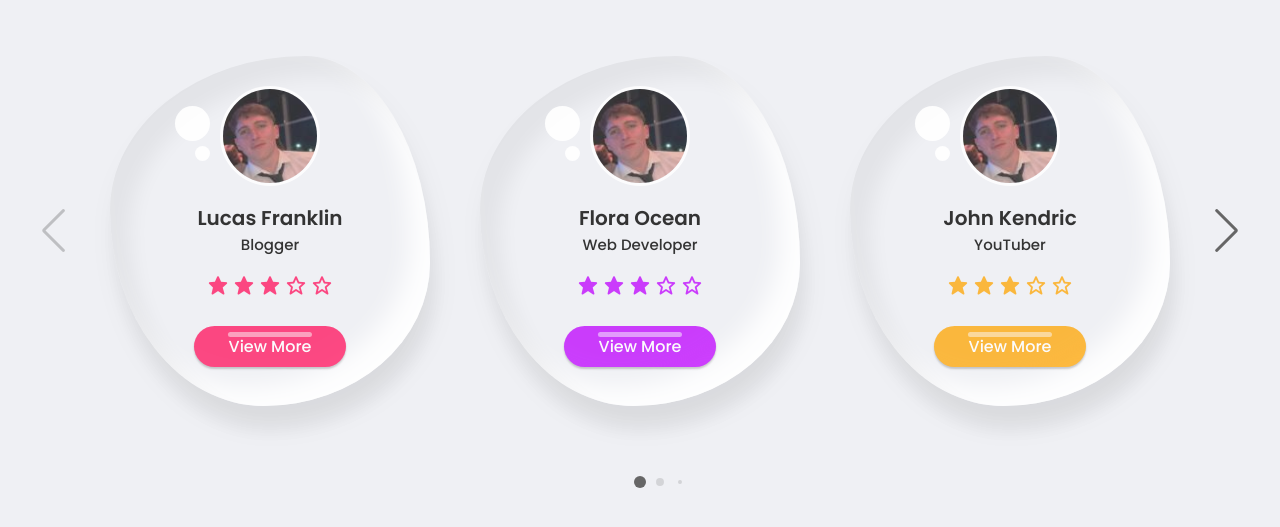
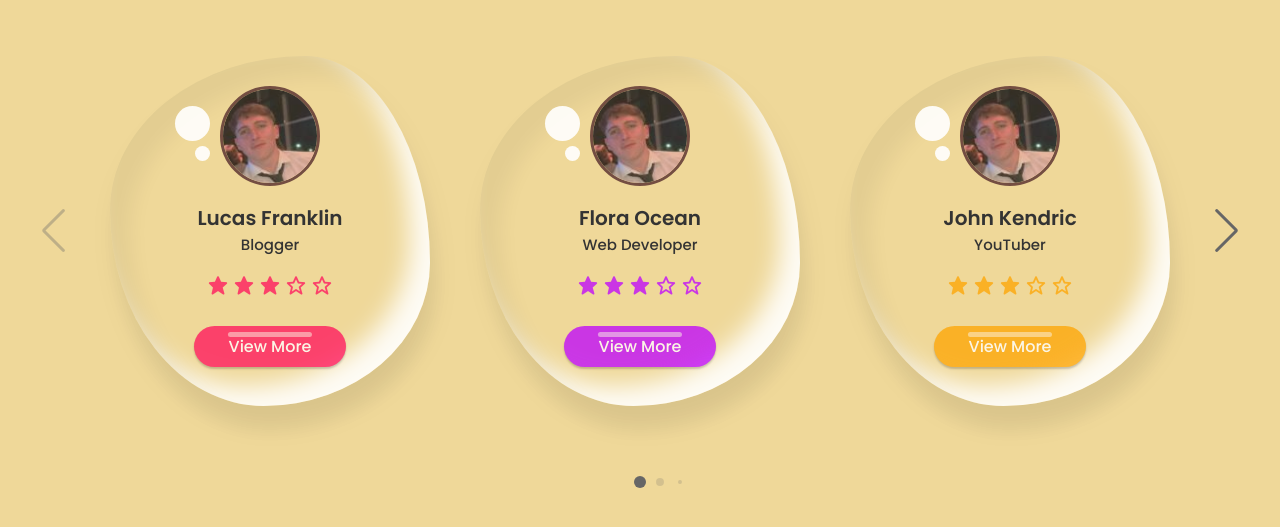
Before and after one commit to GonzaloMartinezz/CardSliderWEffect, a plain HTML site: page index.html in a window 1280 px wide. Shown: the part 169-696 px from the top of the page. Drawn offline with nearby package versions, Linux system fonts and the light colour scheme.

Commit message:
projecto finalizado

```diff
--- a/index.css
+++ b/index.css
@@ -10,7 +10,7 @@ body {
   justify-content: center;
   align-items: center;
   min-height: 100vh;
-  background: #eff0f4;
+  background: #daa30e6b;
 }
 .container {
   position: relative;
@@ -28,7 +28,7 @@ body {
   object-fit: cover;
   border-radius: 50%;
   opacity: .8;
-  border: 3px solid #fff;
+  border: 3px solid #552c2c;
 }
 .card {
   position: relative;
@@ -39,7 +39,7 @@ body {
     inset 20px 20px 20px rgba(0, 0, 0, .05),
     5px 25px 20px rgba(0, 0, 0, .05),
     5px 20px 30px rgba(0, 0, 0, .05),
-    inset -20px -20px 25px rgba(255, 255, 255, .9);
+    inset -20px -20px 25px rgba(255, 255, 255, 0.9);
   border-radius: 61% 39% 52% 48% / 44% 59% 41% 56%;
   transition: .5s ease-in-out;
 }
```
